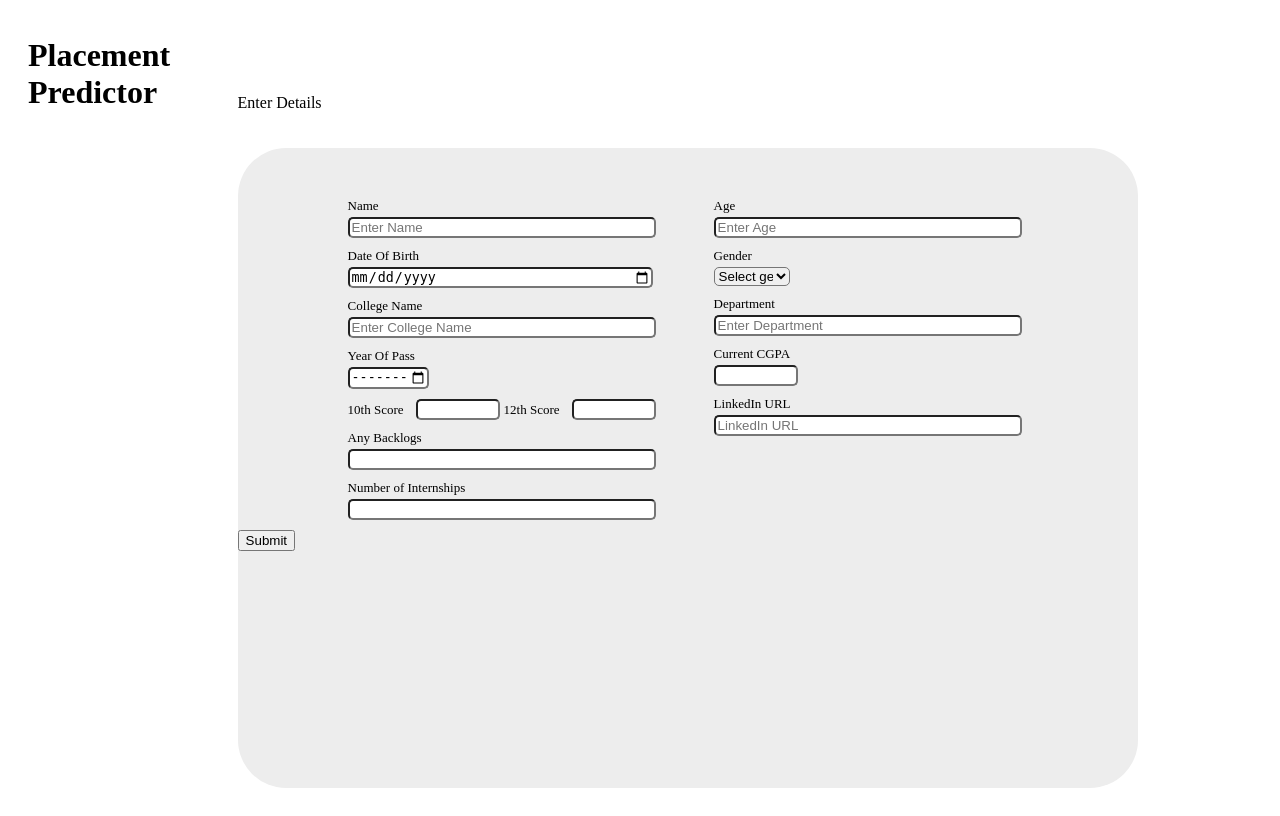
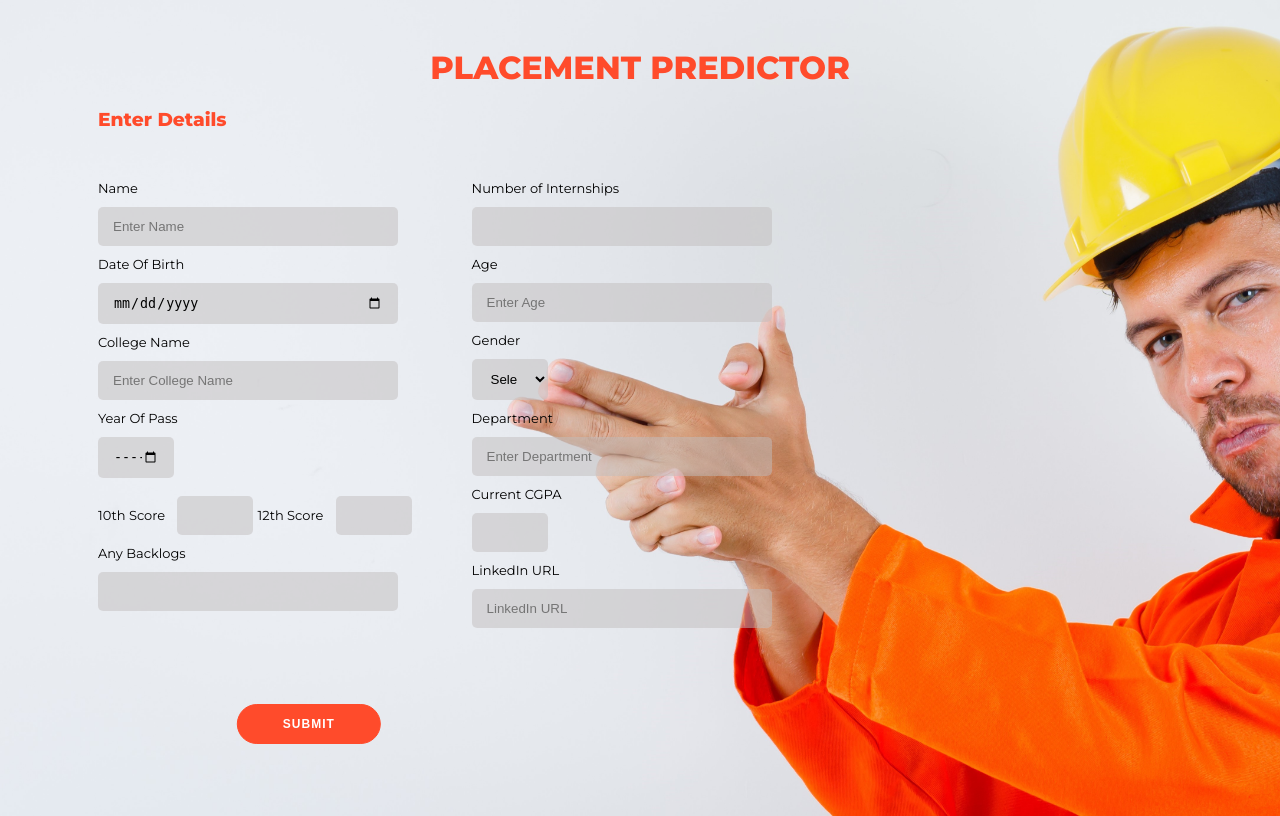
Before and after one commit to amalut/placement_predictor, a Flask app: page /form/1/1 in a window 1280 px wide. Run offline with Flask 3, Linux system fonts and the light colour scheme; parts of the project's set-up code (start-up, migrations or seed data) failed here and were passed over.

Commit message:
form Style added

```diff
--- a/static/Form.css
+++ b/static/Form.css
@@ -1,22 +1,61 @@
-.menu1{
-    width: 15%;
-    height: 100vh;
-    margin-left: 20px;
-    float: left;
-    margin-right: 20px;
+@import url('https://fonts.googleapis.com/css?family=Montserrat:400,800');
+* {
+	box-sizing: border-box;
 }
-.form-para{
-    padding-top: 78px;
-    padding-bottom: 20px;
+body {
+	background-image: url(./images/form2.1.jpg);
+    background-size: cover;
+	display: flex;
+	justify-content: center;
+	flex-direction: column;
+	font-family: 'Montserrat', sans-serif;
+	height: 100vh;
+    background-repeat: no-repeat;
+    color: white;
+}
+input, select {
+	background-color: rgba(193, 190, 190,0.5);
+	border: none;
+	padding: 12px 15px;
+	margin: 8px 0;
+	width: 70%;
+}
+button {
+	border-radius: 20px;
+	border: 1px solid #FF4B2B;
+	background-color: #FF4B2B;
+	color: #FFFFFF;
+	font-size: 12px;
+	font-weight: bold;
+	padding: 12px 45px;
+	letter-spacing: 1px;
+	text-transform: uppercase;
+	transition: transform 80ms ease-in;
+    margin-top: 10px;
+    margin: 0;
+    position: absolute;
+    top: 50%;
+    left: 50%;
+    -ms-transform: translate(-50%, -100%);
+    transform: translate(-280%, 760%);
+}
+h1{
+    text-align: center;
+    color: #FF4B2B;
+}
+h3{
+    padding-left: 90px;
+    color: #FF4B2B;
 }
 .div-form{
-    background-color: #EDEDED;
+    color: black;
     border-radius: 48px;
     float: left;
-    width: 900px;
+    width: 850px;
     height: 80vh;
     display: flex;
     flex-direction: row;
+
 }
 .form-label{
     margin-right: 8px;
@@ -35,8 +74,8 @@
     margin-bottom: 10px;
 }
 .col1{
-    padding-top: 50px;
-    padding-left: 50px;
+    padding-top: 30px;
+    padding: 30px;
     display: flex;
     flex-direction:column
 
--- a/static/signup.css
+++ b/static/signup.css
@@ -69,7 +69,7 @@ form {
 	height: 100%;
 	text-align: center;
 }
-input {
+input{
 	background-color: #eee;
 	border: none;
 	padding: 12px 15px;
--- a/templates/form.html
+++ b/templates/form.html
@@ -8,10 +8,11 @@
 </head>
 <body>
     <div class="menu1">
-        <h1 class="logo mb-10 text-blue-600 text-3xl font-bold font-sans">Placement Predictor</h1>
+        <h1 class="logo">PLACEMENT PREDICTOR</h1>
+        <h3>Enter Details</h3>
     </div>
-    <p class="form-para">Enter Details</p>
     <div class="div-form">
+
         <form action="/submit_form/{{ user_id }}/{{ user_email }}" id="placementForm" method="POST">
             <div class="col-container">
                 <div class="col1">
@@ -31,10 +32,11 @@
                     </div>
                     <label class="form-label" for="backlogs">Any Backlogs</label>
                     <input class="form-input" type="number" name="backlogs" id="backlogs" required>
+
+                </div>
+                <div class="col1">
                     <label class="form-label" for="num_internships">Number of Internships</label>
                     <input class="form-input" type="number" name="num_internships" id="num_internships" required>
-                </div>
-                <div class="col1">
                     <label class="form-label" for="age">Age</label>
                     <input class="form-input" type="text" name="age" id="age" placeholder="Enter Age" required>
                     <label class="form-label" for="gender">Gender</label>
```
Also changed, not shown: static/images/form-img.jpg (added), static/images/form2.1.jpg (added), 1 other file.
